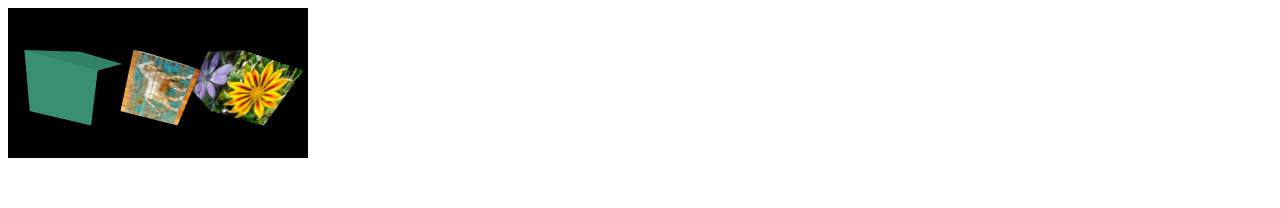
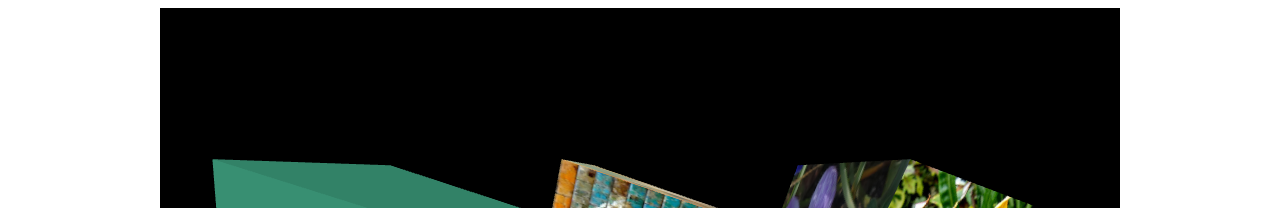
Before and after one commit to Justin-Lam/CSE160-Assignment-5-Three-js, a plain HTML site: page src/index.html in a window 1280 px wide. Shown: the top 208 px of the page. Drawn offline with nearby package versions, Linux system fonts and the light colour scheme; animation ran at ten frames a second.

Commit message:
Increased canvas size and centered it

```diff
--- a/src/asg5.html
+++ b/src/index.html
@@ -4,17 +4,19 @@
 <!--
 	How I wrote this html code:
 		The majority of it was copied from my previous assignments for this class
-		The two scripts regarding main.js and importing Three.js were copied from https://threejs.org/docs/index.html#manual/en/introduction/Installation
+		The line regarding style.css was taken from https://www.w3schools.com/html/html_css.asp
+		The lines regarding main.js and importing Three.js were copied from https://threejs.org/docs/index.html#manual/en/introduction/Installation
 -->
 
 <!DOCTYPE html>
 <html lang="en">
 	<head>
-		<meta charset="utf-8" />
+		<meta charset="utf-8"/>
 		<title>Three.js Assignment</title>
+		<link rel="stylesheet" href="style.css">
 	</head>
 	<body>
-		<canvas id="canvas"></canvas>
+		<canvas id="canvas" width="960" height="540"></canvas>
 
 		<script type="importmap"> {
 			"imports": {
--- /dev/null
+++ b/src/style.css
@@ -0,0 +1,6 @@
+ /* The following was copied from https://stackoverflow.com/questions/5127937/how-to-center-canvas-in-html5 */
+#canvas {
+	margin-left: auto;
+	margin-right: auto;
+	display: block;
+}
```
